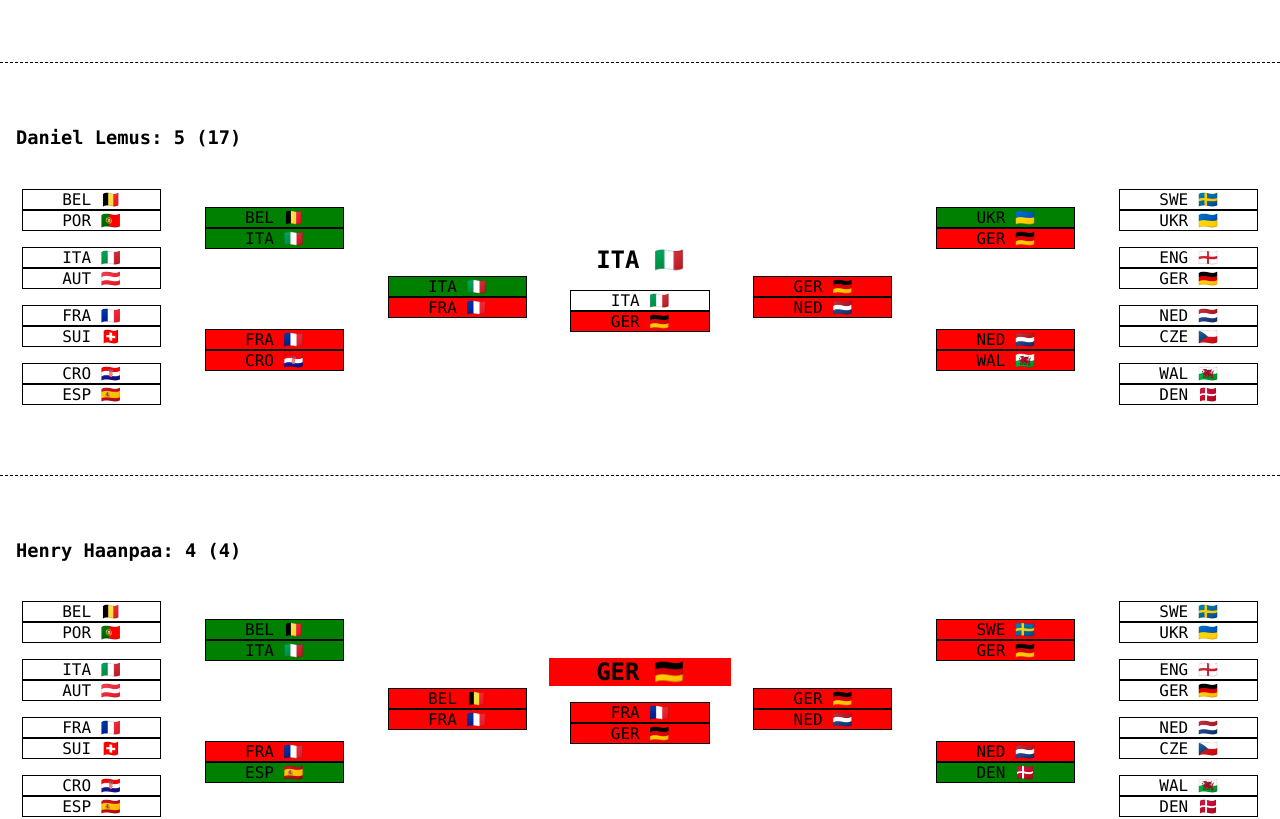
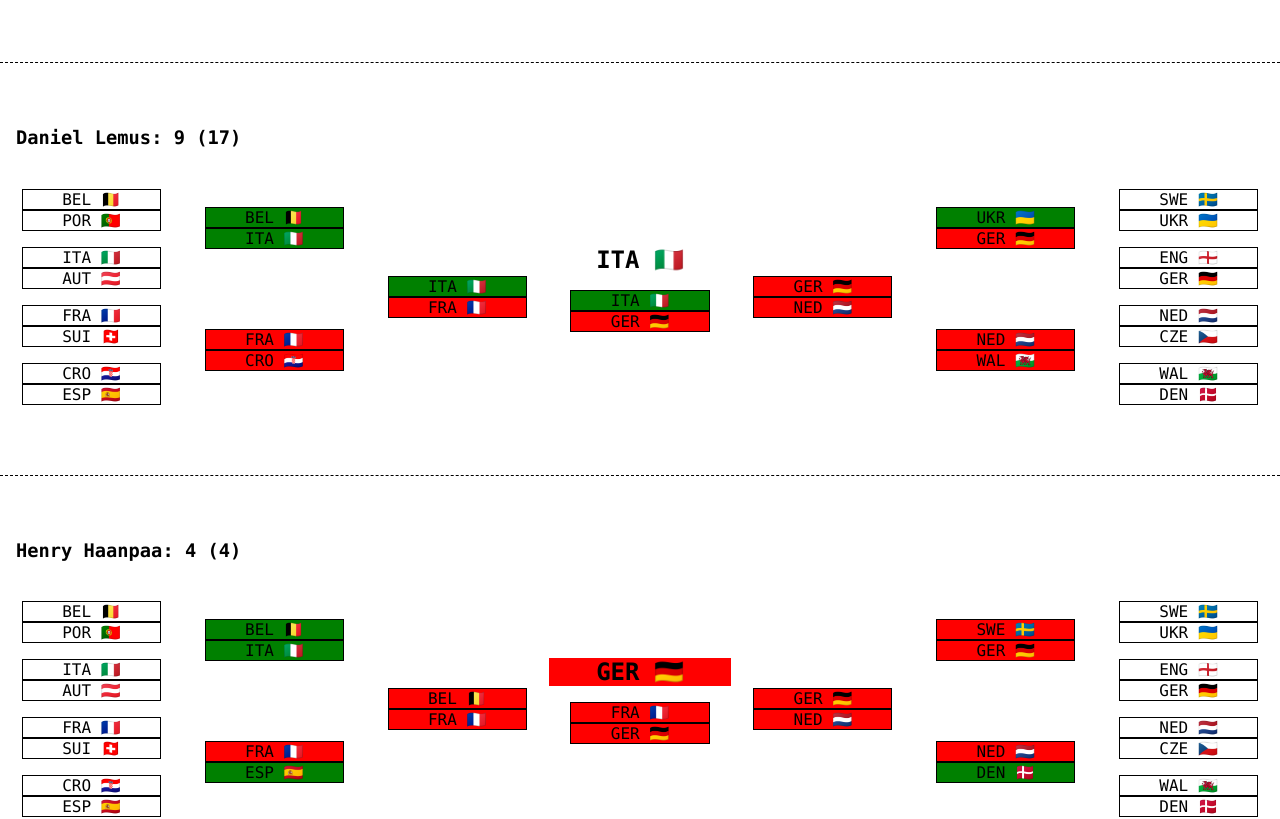
Before and after one commit to ridersofrohan/euros-2021-bracket, a React (Create React App) app: page / in a window 1280 px wide. Shown: the part 1200-2019 px from the top of the page. Built offline with nearby package versions, Linux system fonts and the light colour scheme.

Commit message:
italy win

```diff
--- a/src/App.js
+++ b/src/App.js
@@ -30,11 +30,11 @@ function App() {
       [{h: "UKR", a: "ENG", w: "ENG"}, {h: "CZE", a: "DEN", w: "DEN"}],
     ],
     [
-      [{h: "ITA", a: "ESP", w: ""}],
+      [{h: "ITA", a: "ESP", w: "ITA"}],
       [{h: "ENG", a: "DEN", w: ""}],
     ],
     [
-      [{h: "", a: "", w: ""}],
+      [{h: "ITA", a: "", w: ""}],
     ],
   ];
   const multiples = [1,2,4,8];
```
